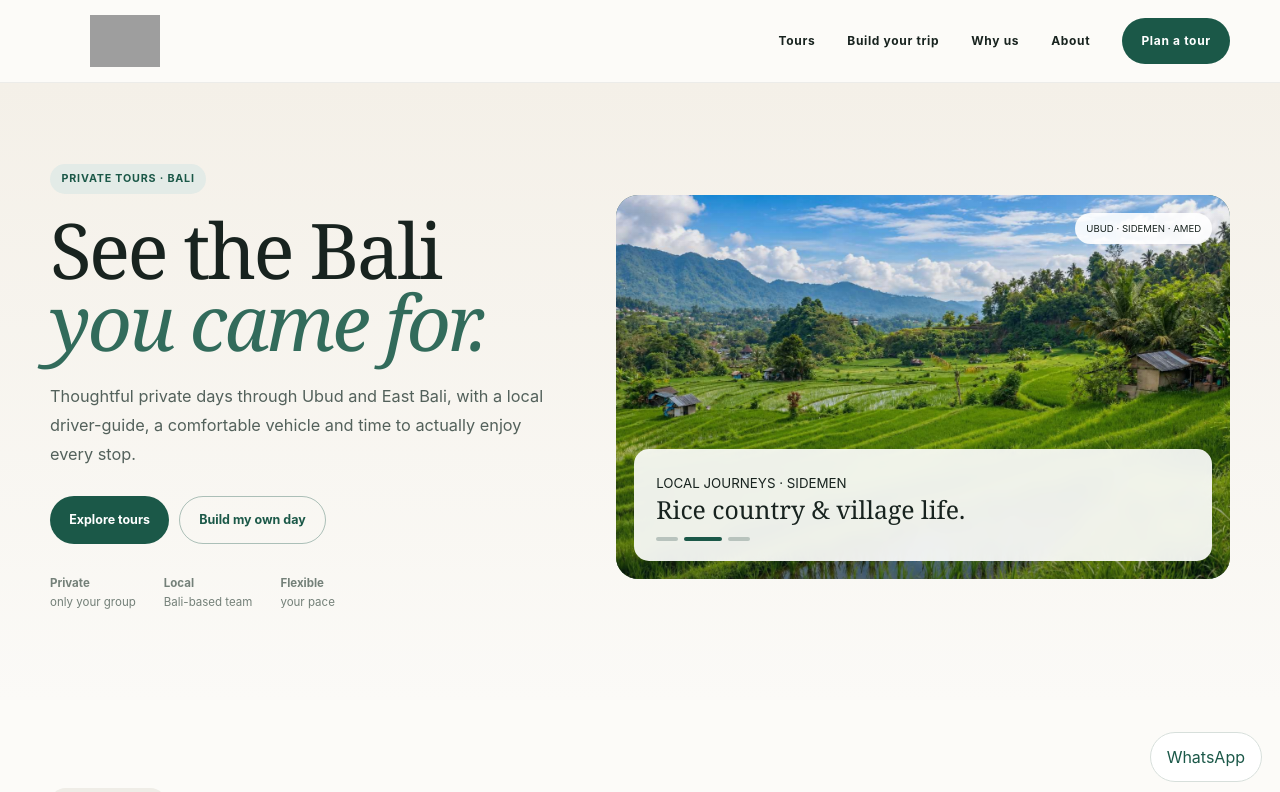
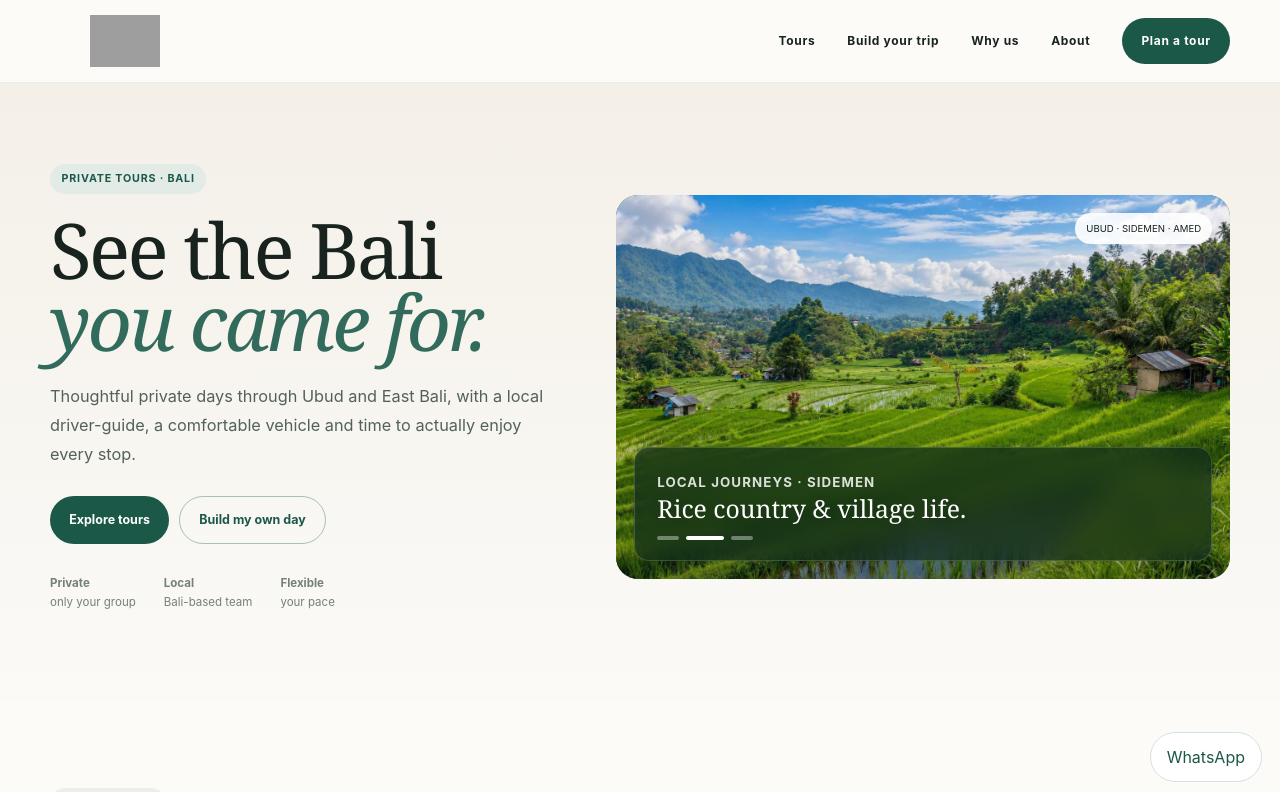
Before and after one commit to danabala72/ubud-venture-travel, a Next.js app: page / in a window 1280 px wide. Shown: the top 792 px of the page. Built offline with nearby package versions, Linux system fonts and the light colour scheme; grey boxes are pictures that could not be loaded.

Commit message:
Make hero caption translucent and readable

```diff
--- a/components/HeroSlider.module.css
+++ b/components/HeroSlider.module.css
@@ -1 +1 @@
-.slider{isolation:isolate;background:#315849}.slide{position:absolute;inset:0;width:100%;height:100%;object-fit:cover;opacity:0;transform:scale(1.025);transition:opacity 1s ease,transform 5.5s ease;z-index:0}.active{opacity:1;transform:scale(1);z-index:1}.shade{position:absolute;inset:0;z-index:2;background:linear-gradient(180deg,rgba(6,25,19,.05) 28%,rgba(6,25,19,.38) 100%);pointer-events:none}.label{z-index:4}.card{z-index:4;backdrop-filter:blur(8px)}.dots{display:flex;gap:6px;margin-top:14px}.dots button{width:22px;height:4px;padding:0;border:0;border-radius:99px;background:#b8c3bd;cursor:pointer;transition:width .25s ease,background .25s ease}.dots button.activeDot{width:38px;background:#1b5848}@media(prefers-reduced-motion:reduce){.slide{transition:opacity .2s ease;transform:none}}
+.slider{isolation:isolate;background:#315849}.slide{position:absolute;inset:0;width:100%;height:100%;object-fit:cover;opacity:0;transform:scale(1.025);transition:opacity 1s ease,transform 5.5s ease;z-index:0}.active{opacity:1;transform:scale(1);z-index:1}.shade{position:absolute;inset:0;z-index:2;background:linear-gradient(180deg,rgba(6,25,19,.04) 28%,rgba(6,25,19,.26) 100%);pointer-events:none}.label{z-index:4}.card{z-index:4!important;background:rgba(12,39,31,.68)!important;color:#fff!important;border:1px solid rgba(255,255,255,.16);box-shadow:0 14px 36px rgba(4,18,13,.18);backdrop-filter:blur(12px) saturate(115%);-webkit-backdrop-filter:blur(12px) saturate(115%)}.card small{color:rgba(255,255,255,.84);font-weight:700;letter-spacing:.08em}.card strong{color:#fff;text-shadow:0 1px 12px rgba(0,0,0,.18)}.dots{display:flex;gap:7px;margin-top:14px}.dots button{width:22px;height:4px;padding:0;border:0;border-radius:99px;background:rgba(255,255,255,.38);cursor:pointer;transition:width .25s ease,background .25s ease}.dots button.activeDot{width:38px;background:#fff}@media(prefers-reduced-motion:reduce){.slide{transition:opacity .2s ease;transform:none}}
```
